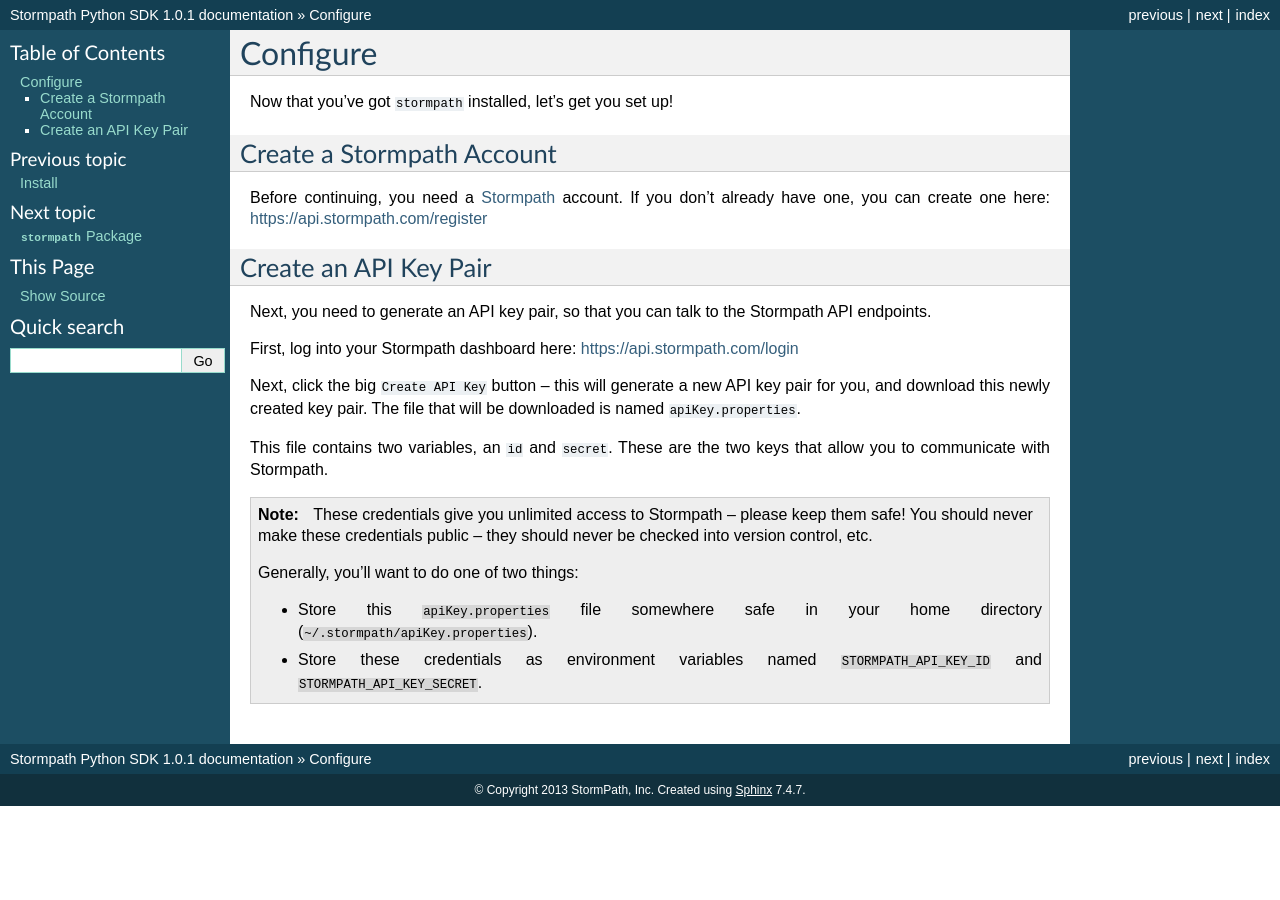
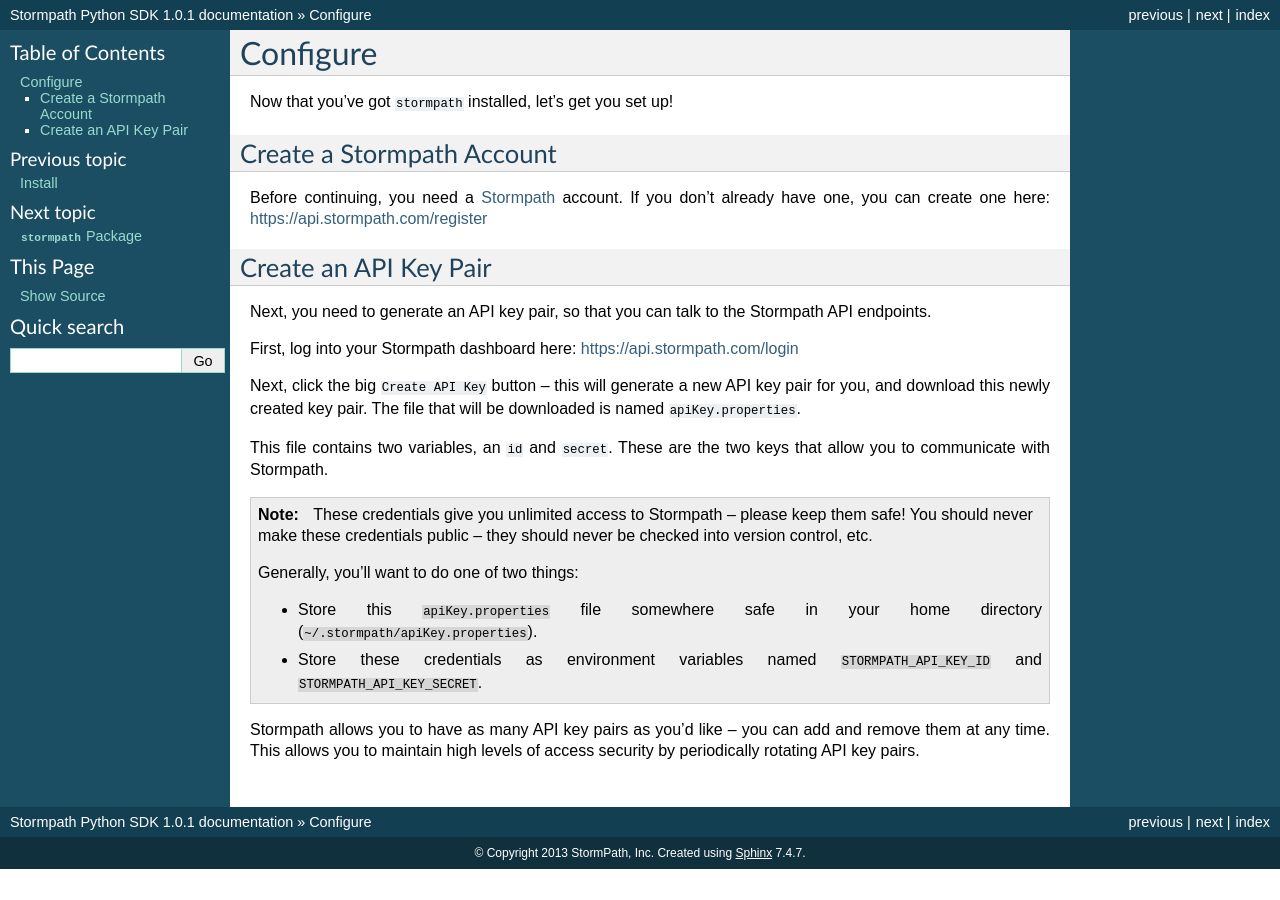
Before and after one commit to stormpath/stormpath-sdk-python, a Sphinx documentation site: the page built from docs/configure.rst, in a window 1280 px wide. Built offline with Sphinx 7.4.7, drawn with Linux system fonts in a browser that asks for light colours.

Commit message:
Adding stuff about multiple API key pairs.

```diff
--- a/docs/configure.rst
+++ b/docs/configure.rst
@@ -37,3 +37,7 @@
       directory (``~/.stormpath/apiKey.properties``).
     - Store these credentials as environment variables named
       ``STORMPATH_API_KEY_ID`` and ``STORMPATH_API_KEY_SECRET``.
+
+Stormpath allows you to have as many API key pairs as you'd like -- you can add
+and remove them at any time.  This allows you to maintain high levels of access
+security by periodically rotating API key pairs.
```
